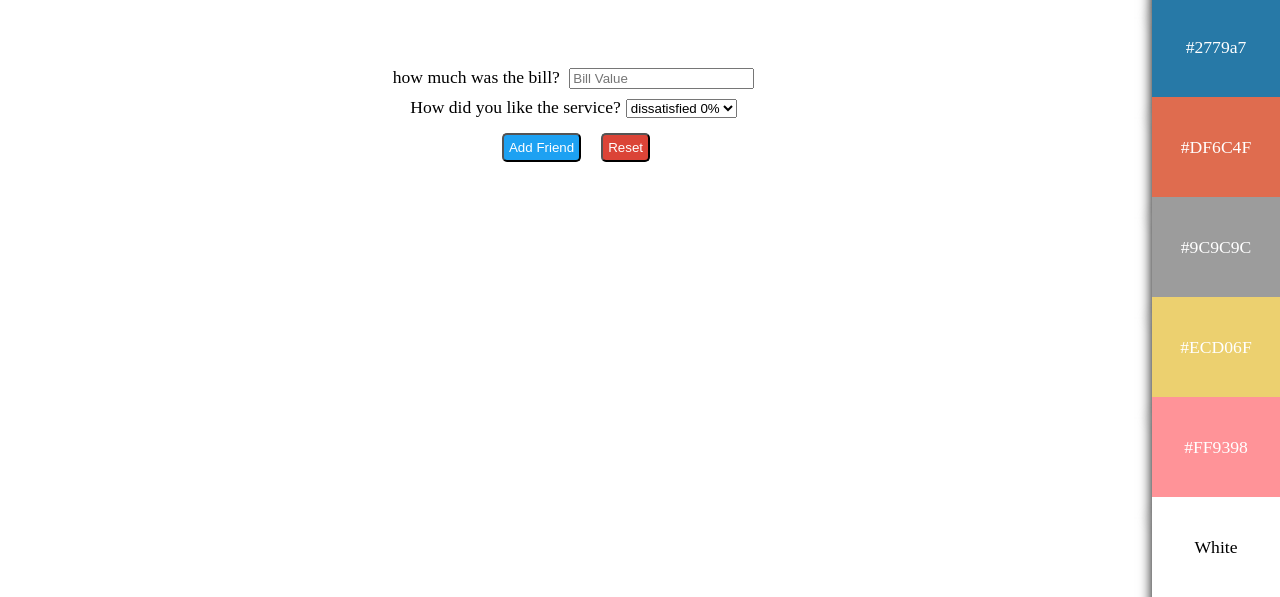
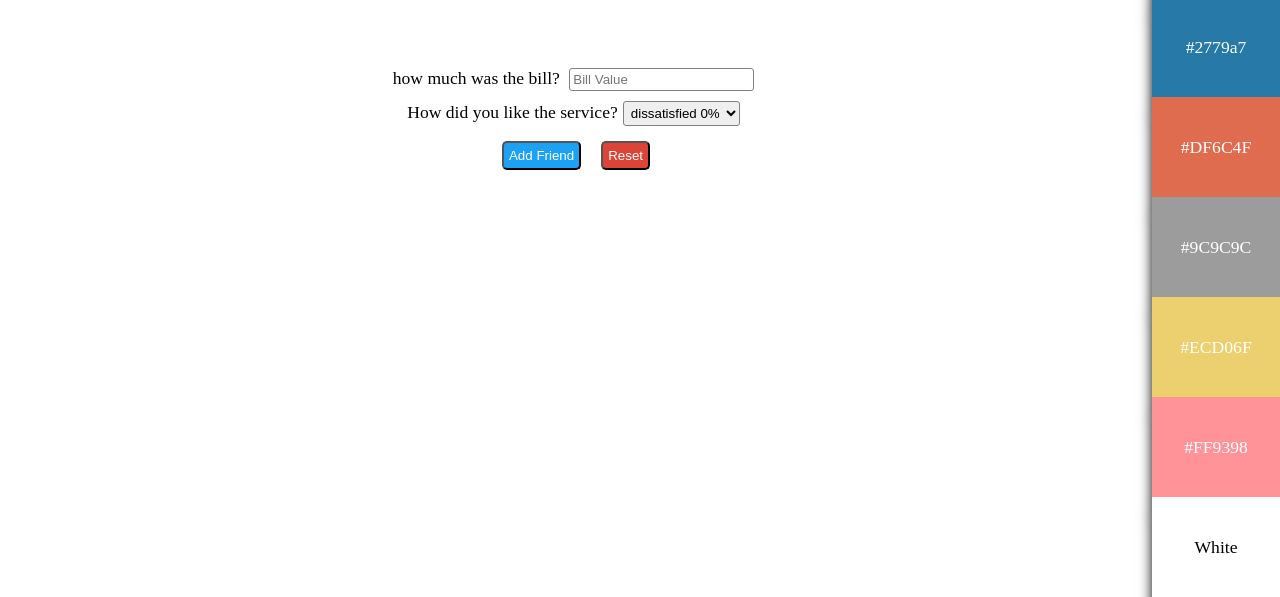
Before and after one commit to razzzaa/tipCounter, a React app: page / in a window 1280 px wide. Shown: the part 203-800 px from the top of the page. Built offline with nearby package versions, Linux system fonts and the light colour scheme; a web font is replaced by a local one.

Commit message:
minor fixes

```diff
--- a/src/components/App.css
+++ b/src/components/App.css
@@ -126,3 +126,10 @@ button.reset {
   transition: 1s;
   transform: scale(1.1);
 }
+
+input,
+select {
+  border-radius: 3px;
+  border: 1px solid grey;
+  padding: 3px;
+}
```
Also changed, not shown: 1 other file.
